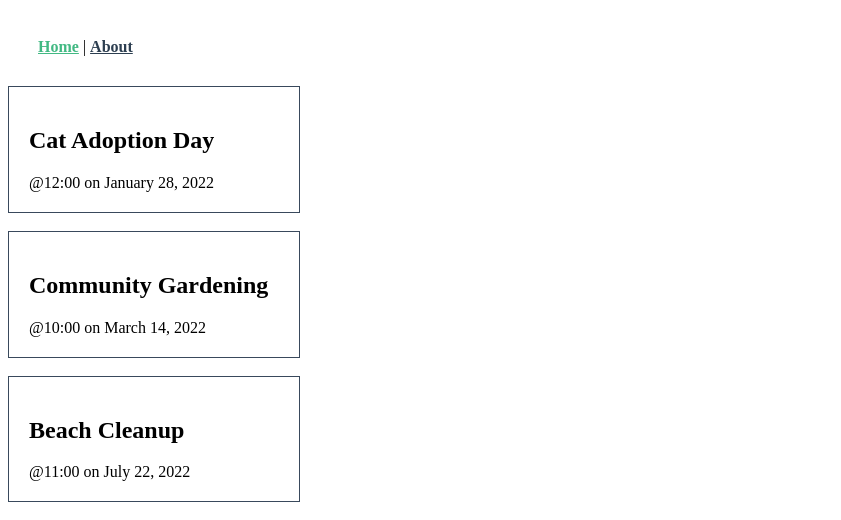
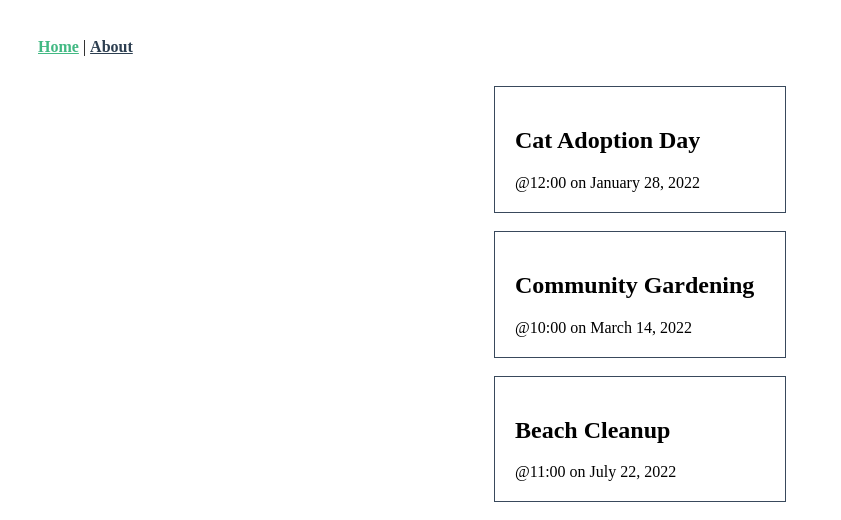
Before and after one commit to yxj0312/real-world-vue-3-composition-api, a Vue app: page / in a window 1280 px wide. Shown: the top 520 px of the page, without its empty margins (0-841 px from the left). Built offline with nearby package versions, Linux system fonts and the light colour scheme.

Commit message:
add styles to homeView

```diff
--- a/src/views/HomeView.vue
+++ b/src/views/HomeView.vue
@@ -39,7 +39,15 @@
 </script>
 
 <template>
-  <div class="home">
+  <div class="events">
     <EventCard v-for="event in events" :key="event.id" :event="event" />
   </div>
 </template>
+
+<style scoped>
+.events {
+  display: flex;
+  flex-direction: column;
+  align-items: center;
+}
+</style>
```
